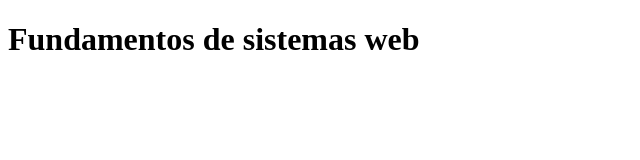
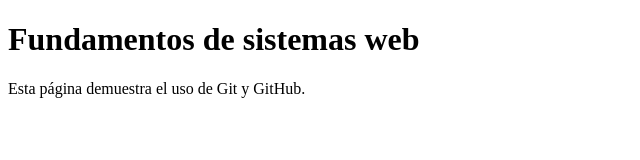
Before and after one commit to diegohidalgomerizalde1007-bot/practica1, a plain HTML site: page index.html in a window 1280 px wide. Shown: the whole page, without its empty margins (0-640 px from the left). Drawn offline with Linux system fonts and the light colour scheme.

Commit message:
Agregar la descripcion de esta practica

```diff
--- a/index.html
+++ b/index.html
@@ -6,5 +6,6 @@
 </head>
 <body>
     <h1>Fundamentos de sistemas web</h1>
+    <p>Esta página demuestra el uso de Git y GitHub.</p>
 </body>
 </html>
```
